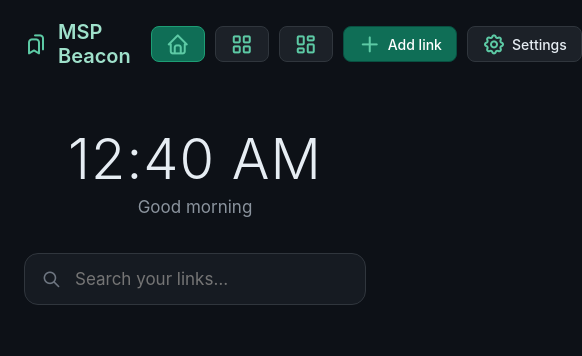
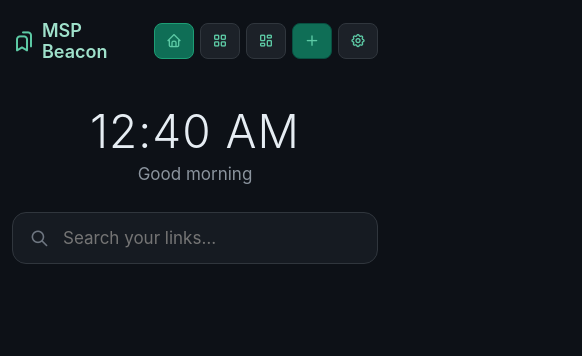
Before and after one commit to anthonyjohnsonga/msp-beacon, a website with bundled scripts: page public/index.html in a window 390 px wide. Shown: the whole page, 582 px wide, since content can reach past the window. Built offline with nearby package versions, Linux system fonts and the light colour scheme; files whose address does not match are found by name.

Commit message:
Responsive layout: tablet + phone breakpoints, icon-only mobile chrome

```diff
--- a/public/css/style.css
+++ b/public/css/style.css
@@ -315,3 +315,35 @@ select:focus { outline: none; border-color: var(--g4); }
 .ctx-sep { height: 1px; background: var(--border0); margin: 4px 6px; }
 .content-badge { font-size: 10px; padding: 2px 7px; border-radius: 20px; background: var(--bg3); color: var(--text1); border: 0.5px solid var(--border0); display: inline-flex; align-items: center; gap: 3px; }
 .content-badge i { font-size: 11px; color: var(--g3); }
+
+/* ============================================================================
+   RESPONSIVE — narrow desktop windows, tablets, and phones.
+   Two breakpoints: tablet (<=768px) and phone (<=480px). The layout is mostly
+   fluid already (auto-fill grids, wrapping toolbar, vw-bound modals); these
+   rules tighten spacing, keep fixed/overflowing chrome on-screen, and collapse
+   the header/toolbar buttons to icon-only so they stay on one row.
+   ============================================================================ */
+@media (max-width: 768px) {
+  .container { padding: 0 1rem 2.5rem; }
+  .home { padding-top: 5vh; gap: 1.75rem; }
+  .home-time { font-size: clamp(40px, 13vw, 56px); }
+  /* The bulk action bar is position:fixed + nowrap; pin it to the viewport
+     edges and let it scroll horizontally instead of running off-screen. */
+  .bulk-bar { left: 0.5rem; right: 0.5rem; transform: none; justify-content: flex-start; overflow-x: auto; max-width: none; }
+}
+@media (max-width: 480px) {
+  .container { padding: 0 0.75rem 2rem; }
+  .app-header { gap: 6px; }
+  .app-header span { font-size: 18px; }
+  /* Collapse header + toolbar buttons to icon-only (labels hidden via
+     font-size:0; the icon keeps its own size). Modal-footer buttons keep
+     their labels — they live outside the header/toolbar. */
+  .app-header .btn, .toolbar .btn { font-size: 0; gap: 0; padding: 0 11px; }
+  .app-header .btn > i, .toolbar .btn > i { font-size: 16px; }
+  .toolbar .btn .filter-badge { font-size: 10px; margin-left: 5px; }
+  /* Search box takes the full first row; the icon buttons wrap below it. */
+  .search-wrap { flex-basis: 100%; }
+  .home-time { font-size: clamp(34px, 12vw, 46px); }
+  .settings-menu { max-width: calc(100vw - 1.5rem); }
+  .theme-grid { grid-template-columns: repeat(3, 1fr); }
+}
```
